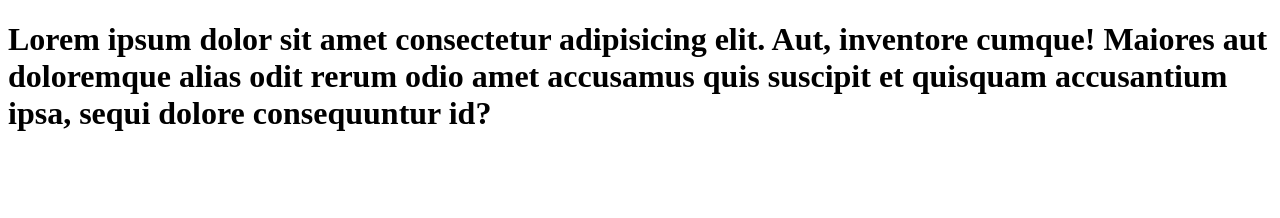
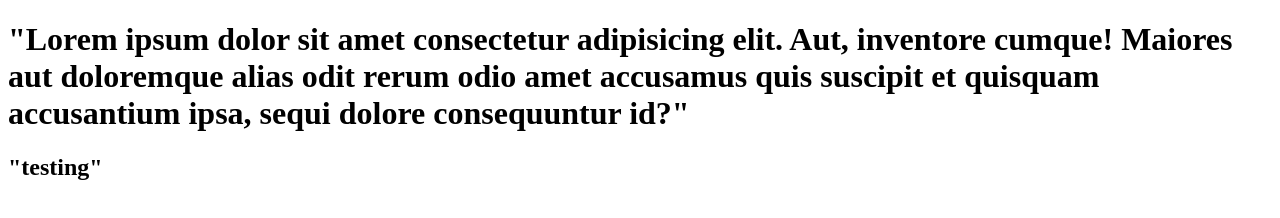
Before and after one commit to Hodders212/Example-Project, a website: page index.html in a window 1280 px wide. Drawn offline with Linux system fonts and the light colour scheme.

Commit message:
Text Update

```diff
--- a/index.html
+++ b/index.html
@@ -7,7 +7,9 @@
     <title>Document</title>
 </head>
 <body>
-    <h1>Lorem ipsum dolor sit amet consectetur adipisicing elit. Aut, inventore cumque! Maiores aut doloremque alias odit rerum odio amet accusamus quis suscipit et quisquam accusantium ipsa, sequi dolore consequuntur id?</h1>
+    <h1>"Lorem ipsum dolor sit amet consectetur adipisicing elit. Aut, inventore cumque! Maiores aut doloremque alias odit rerum odio amet accusamus quis suscipit et quisquam accusantium ipsa, sequi dolore consequuntur id?"</h1>
+    <h2>"testing"</h2>
+    <param name="hello" value="2">
 
 </body>
 </html>
```
